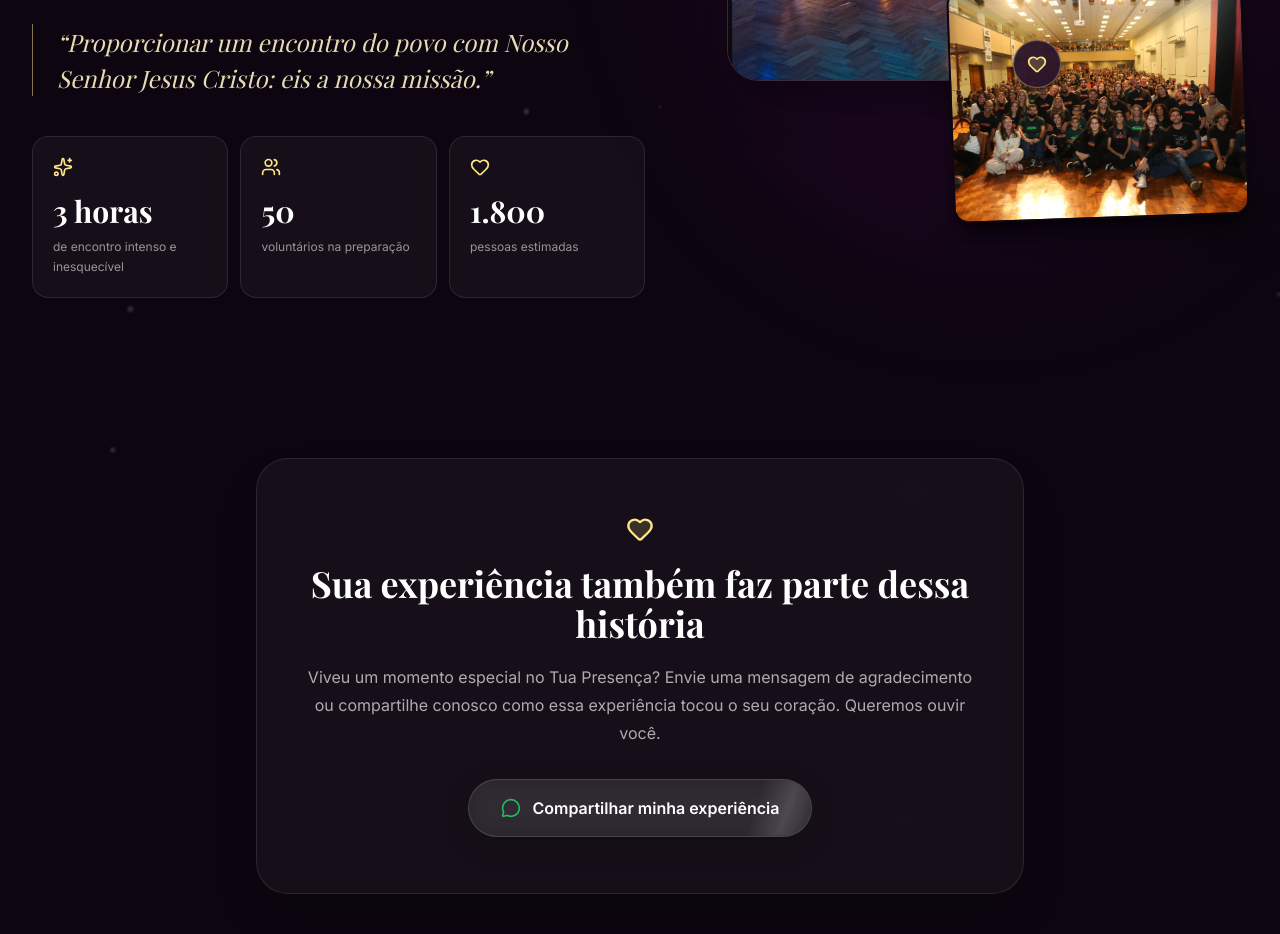
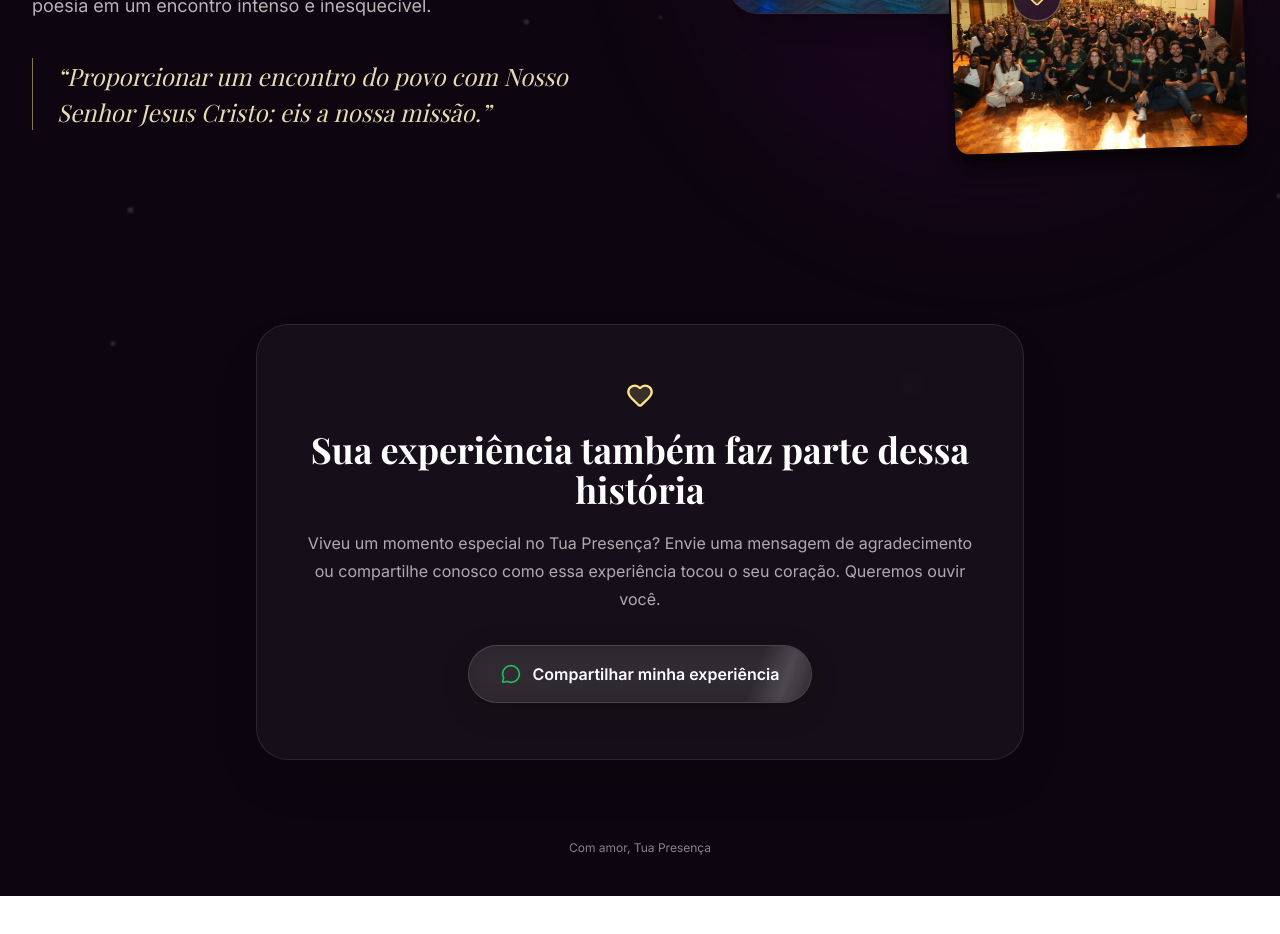
Before and after one commit to tharsonrequests/tuapresenca, a Next.js app: page / in a window 1280 px wide. Shown: the part 1680-2614 px from the top of the page. After the commit the page ends 2576 px from the top, so only its background shows below. Built offline with nearby package versions, Linux system fonts and the light colour scheme; a web font is replaced by a local one.

Commit message:
fix: remove unused Users icon and associated statistics from LandingPage

```diff
--- a/components/landing-page.tsx
+++ b/components/landing-page.tsx
@@ -6,7 +6,7 @@ import Link from 'next/link'
 import { YouTubeVideo } from './youtube-video'
 import { AnimatedButton } from './animated-button'
 import { ParticlesEffect } from './particles-effect'
-import { ArrowUpRight, Heart, Instagram, MessageCircle, Sparkles, Users } from 'lucide-react'
+import { ArrowUpRight, Heart, Instagram, MessageCircle, Sparkles } from 'lucide-react'
 
 // Mantém a proposta pronta para ser reativada futuramente.
 const SHOW_SPONSORSHIP = false
@@ -156,29 +156,6 @@ export function LandingPage() {
               eis a nossa missão.”
             </blockquote>
 
-            <div className="mt-10 grid max-w-2xl grid-cols-1 gap-3 sm:grid-cols-3">
-              <div className="rounded-2xl border border-white/10 bg-white/[0.04] p-5 backdrop-blur-sm">
-                <Sparkles className="mb-4 h-5 w-5 text-amber-200" />
-                <strong className="block font-serif text-3xl text-white">3 horas</strong>
-                <span className="mt-2 block text-xs leading-5 text-white/55">
-                  de encontro intenso e inesquecível
-                </span>
-              </div>
-              <div className="rounded-2xl border border-white/10 bg-white/[0.04] p-5 backdrop-blur-sm">
-                <Users className="mb-4 h-5 w-5 text-amber-200" />
-                <strong className="block font-serif text-3xl text-white">50</strong>
-                <span className="mt-2 block text-xs leading-5 text-white/55">
-                  voluntários na preparação
-                </span>
-              </div>
-              <div className="rounded-2xl border border-white/10 bg-white/[0.04] p-5 backdrop-blur-sm">
-                <Heart className="mb-4 h-5 w-5 text-amber-200" />
-                <strong className="block font-serif text-3xl text-white">1.800</strong>
-                <span className="mt-2 block text-xs leading-5 text-white/55">
-                  pessoas estimadas
-                </span>
-              </div>
-            </div>
           </div>
 
           <div className="relative mx-auto h-[540px] w-full max-w-[520px] sm:h-[650px]">
```
